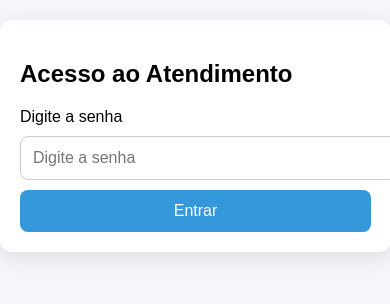
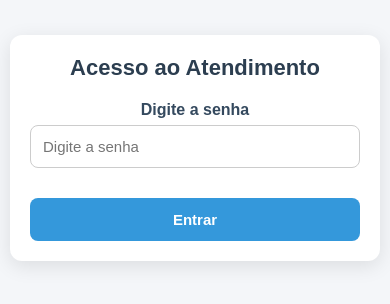
Before and after one commit to Erikrafael2008/projeto-sentinela-12, a website: page frontend/atendimento.html in a window 390 px wide. Drawn offline with Linux system fonts and the light colour scheme; files that its build step writes are made by us from their sources.

Commit message:
Update style.css

```diff
--- a/frontend/css/style.css
+++ b/frontend/css/style.css
@@ -1,72 +1,306 @@
-body{
-  font-family: Arial;
-  background:#f4f6f9;
-  margin:0;
+/* ============================= */
+/* CONFIGURAÇÃO GERAL */
+/* ============================= */
+
+* {
+  box-sizing: border-box;
 }
 
-.container{
-  width:90%;
-  max-width:900px;
-  margin:20px auto;
-  background:white;
-  padding:20px;
-  border-radius:12px;
-  box-shadow:0 5px 20px rgba(0,0,0,0.1);
+body {
+  font-family: Arial, sans-serif;
+  background: #f4f6f9;
+  margin: 0;
+  min-height: 100vh;
+
+  display: flex;
+  justify-content: center;
+  align-items: center;
+
+  padding: 30px 15px;
 }
+
+
+/* ============================= */
+/* CONTAINER */
+/* ============================= */
+
+.container {
+  width: 100%;
+  max-width: 900px;
+
+  margin: 0 auto;
+
+  background: white;
+
+  padding: 35px;
+
+  border-radius: 12px;
+
+  box-shadow: 0 5px 20px rgba(0, 0, 0, 0.1);
+}
+
+
+/* ============================= */
+/* TÍTULO */
+/* ============================= */
+
+h2 {
+  text-align: center;
+
+  color: #2c3e50;
+
+  margin-top: 0;
+  margin-bottom: 30px;
+}
+
+
+/* ============================= */
+/* FORMULÁRIO */
+/* ============================= */
+
+form {
+  width: 100%;
+}
+
+
+/* ============================= */
+/* LABELS */
+/* ============================= */
+
+label {
+  display: block;
+
+  margin-top: 18px;
+  margin-bottom: 6px;
+
+  font-weight: bold;
+
+  color: #34495e;
+}
+
+
+/* ============================= */
+/* CAMPOS */
+/* ============================= */
 
 input,
 select,
-textarea,
-button{
-  width:100%;
-  padding:12px;
-  margin-top:10px;
-  border-radius:8px;
-  border:1px solid #ccc;
-  font-size:16px;
+textarea {
+  width: 100%;
+
+  padding: 12px;
+
+  border-radius: 8px;
+
+  border: 1px solid #ccc;
+
+  font-size: 16px;
+
+  background: #fff;
+
+  outline: none;
+
+  transition: 0.2s;
 }
 
-textarea{
-  min-height:100px;
-  resize:none;
+
+input:focus,
+select:focus,
+textarea:focus {
+  border-color: #3498db;
+
+  box-shadow: 0 0 0 2px rgba(52, 152, 219, 0.15);
 }
 
-button{
-  background:#3498db;
-  color:white;
-  border:none;
-  cursor:pointer;
+
+/* ============================= */
+/* TEXTAREA */
+/* ============================= */
+
+textarea {
+  min-height: 100px;
+
+  resize: vertical;
 }
 
-button:hover{
-  background:#2980b9;
+
+/* ============================= */
+/* BOTÃO */
+/* ============================= */
+
+button {
+  width: 100%;
+
+  padding: 13px;
+
+  margin-top: 30px;
+
+  border-radius: 8px;
+
+  border: none;
+
+  font-size: 17px;
+
+  font-weight: bold;
+
+  background: #3498db;
+
+  color: white;
+
+  cursor: pointer;
+
+  transition: 0.2s;
 }
 
-.card{
-  border:1px solid #ddd;
-  padding:15px;
-  margin:15px 0;
-  border-radius:10px;
-  background:white;
-  box-shadow:0 2px 8px rgba(0,0,0,0.08);
+
+button:hover {
+  background: #2980b9;
 }
 
-.verde{
-  background:#2ecc71;
-  color:white;
-  padding:5px 10px;
-  border-radius:6px;
+
+button:disabled {
+  background: #95a5a6;
+
+  cursor: not-allowed;
 }
 
-.amarelo{
-  background:#f1c40f;
-  padding:5px 10px;
-  border-radius:6px;
+
+/* ============================= */
+/* TELA DE LOGIN */
+/* ============================= */
+
+/*
+   Deixa a tela de senha menor
+   e perfeitamente centralizada.
+*/
+
+#telaLogin {
+  max-width: 450px;
+
+  width: 100%;
+
+  text-align: center;
 }
 
-.vermelho{
-  background:#e74c3c;
-  color:white;
-  padding:5px 10px;
-  border-radius:6px;
+
+/* ============================= */
+/* TELA DE ATENDIMENTO */
+/* ============================= */
+
+#telaAtendimento {
+  width: 100%;
+
+  max-width: 900px;
+
+  margin: 0 auto;
 }
+
+
+/* ============================= */
+/* CARDS */
+/* ============================= */
+
+.card {
+  border: 1px solid #ddd;
+
+  padding: 15px;
+
+  margin: 15px 0;
+
+  border-radius: 10px;
+
+  background: white;
+
+  box-shadow: 0 2px 8px rgba(0, 0, 0, 0.08);
+}
+
+
+/* ============================= */
+/* STATUS VERDE */
+/* ============================= */
+
+.verde {
+  background: #2ecc71;
+
+  color: white;
+
+  padding: 5px 10px;
+
+  border-radius: 6px;
+}
+
+
+/* ============================= */
+/* STATUS AMARELO */
+/* ============================= */
+
+.amarelo {
+  background: #f1c40f;
+
+  padding: 5px 10px;
+
+  border-radius: 6px;
+}
+
+
+/* ============================= */
+/* STATUS VERMELHO */
+/* ============================= */
+
+.vermelho {
+  background: #e74c3c;
+
+  color: white;
+
+  padding: 5px 10px;
+
+  border-radius: 6px;
+}
+
+
+/* ============================= */
+/* MENSAGEM DE ERRO */
+/* ============================= */
+
+#erroSenha {
+  margin-top: 15px;
+
+  font-weight: bold;
+}
+
+
+/* ============================= */
+/* RESPONSIVO */
+/* ============================= */
+
+@media (max-width: 600px) {
+
+  body {
+    padding: 15px 10px;
+
+    align-items: flex-start;
+  }
+
+
+  .container {
+    padding: 20px;
+
+    margin-top: 20px;
+  }
+
+
+  h2 {
+    font-size: 22px;
+
+    margin-bottom: 20px;
+  }
+
+
+  input,
+  select,
+  textarea,
+  button {
+    font-size: 15px;
+  }
+
+}
```
